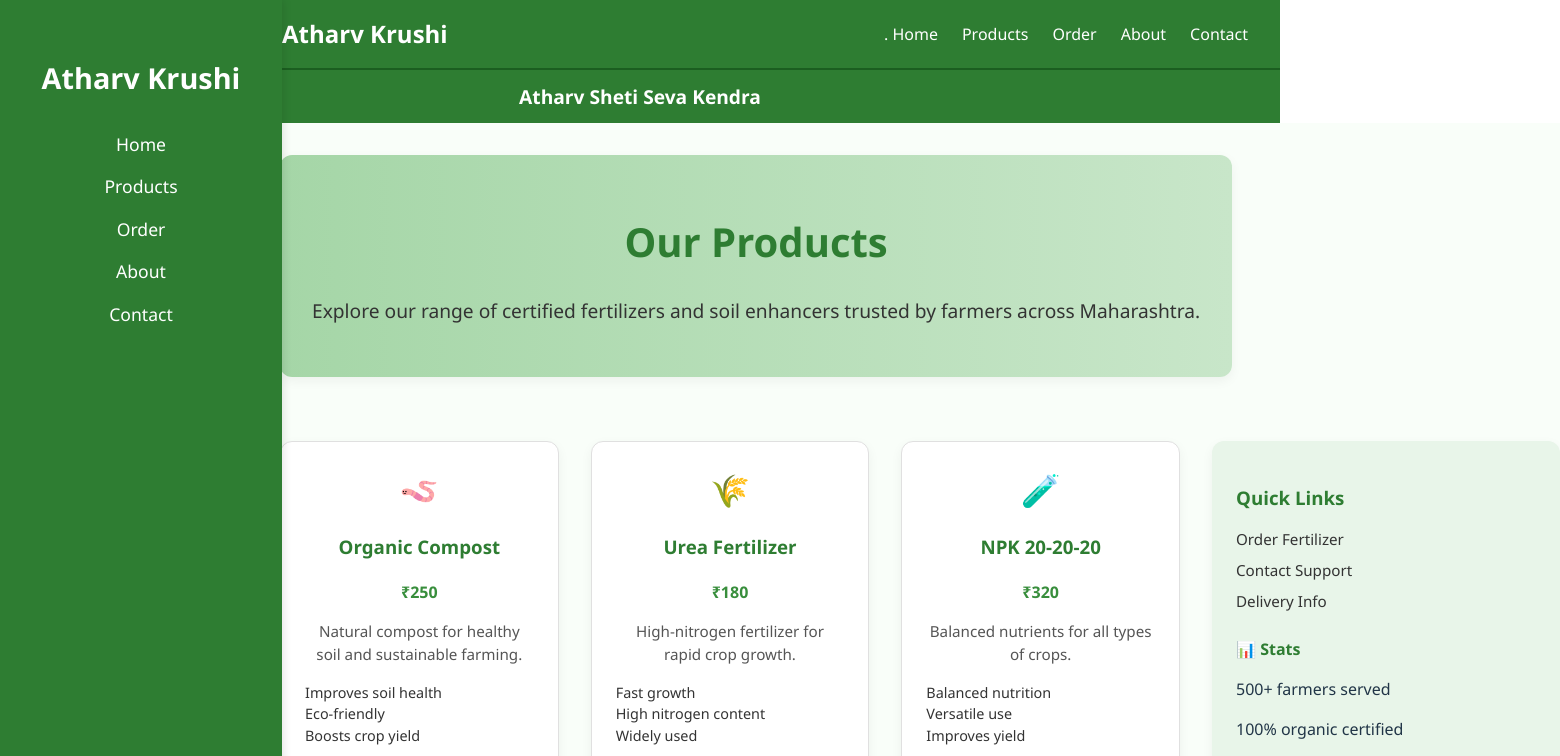
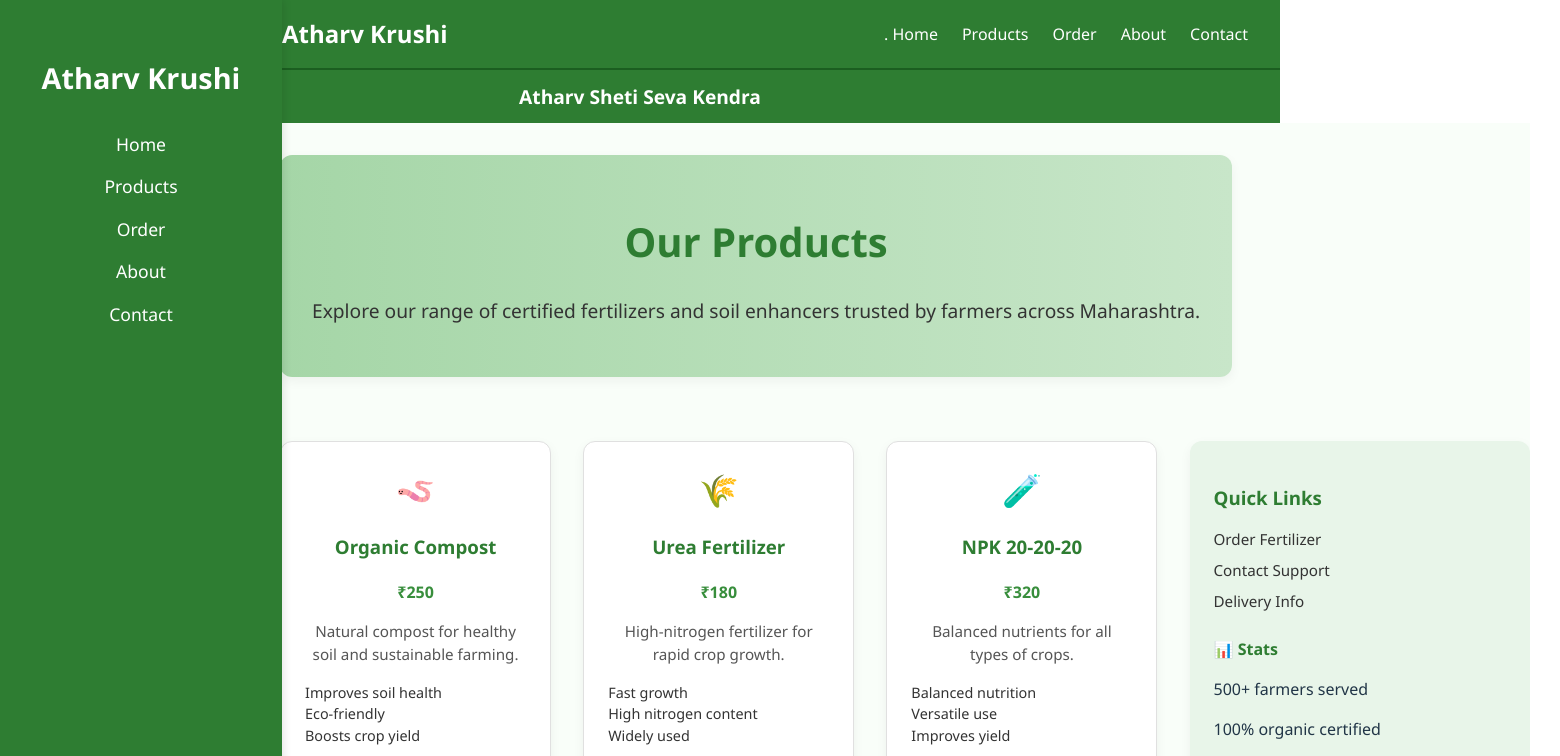
Before and after one commit to ROHANBHAVAD/aksk, a React (Vite) app: page /products in a window 1280 px wide. Shown: the top 756 px of the page, 1560 px wide, since content can reach past the window. Built offline with nearby package versions, Linux system fonts and the light colour scheme.

Commit message:
productpage allignment commit

```diff
--- a/src/styles/ProductPage.css
+++ b/src/styles/ProductPage.css
@@ -32,6 +32,8 @@ body, html, #root {
   box-sizing: border-box;
 
 
+
+
 }
 
 /* Product Page Layout */
@@ -45,6 +47,7 @@ body, html, #root {
 /* Only apply margin-left on larger screens */
 @media screen and (min-width: 768px) {
   .product-page {
+    max-width: 1250px;
     margin-left: 17.5rem;
   }
 }
```
